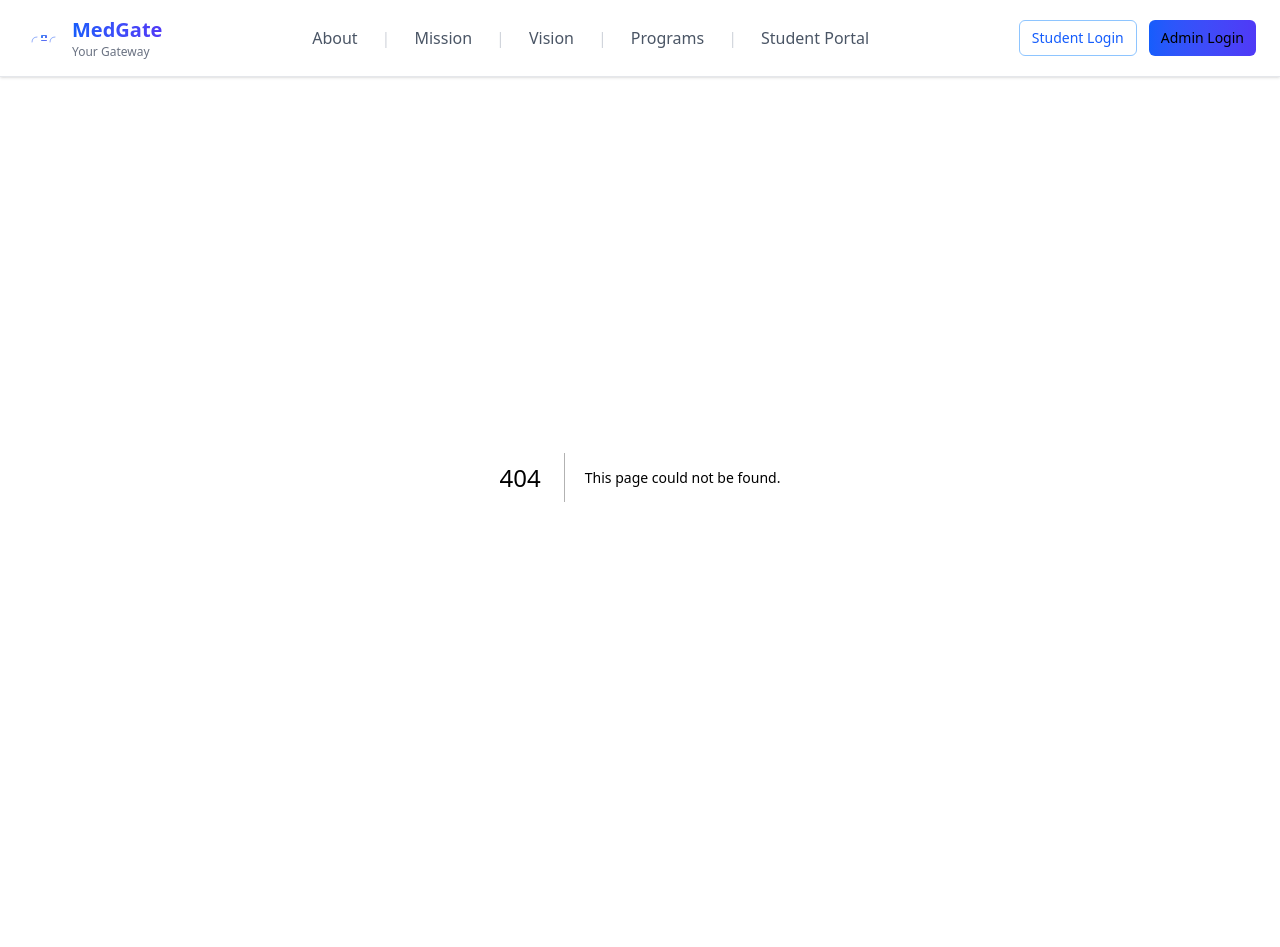
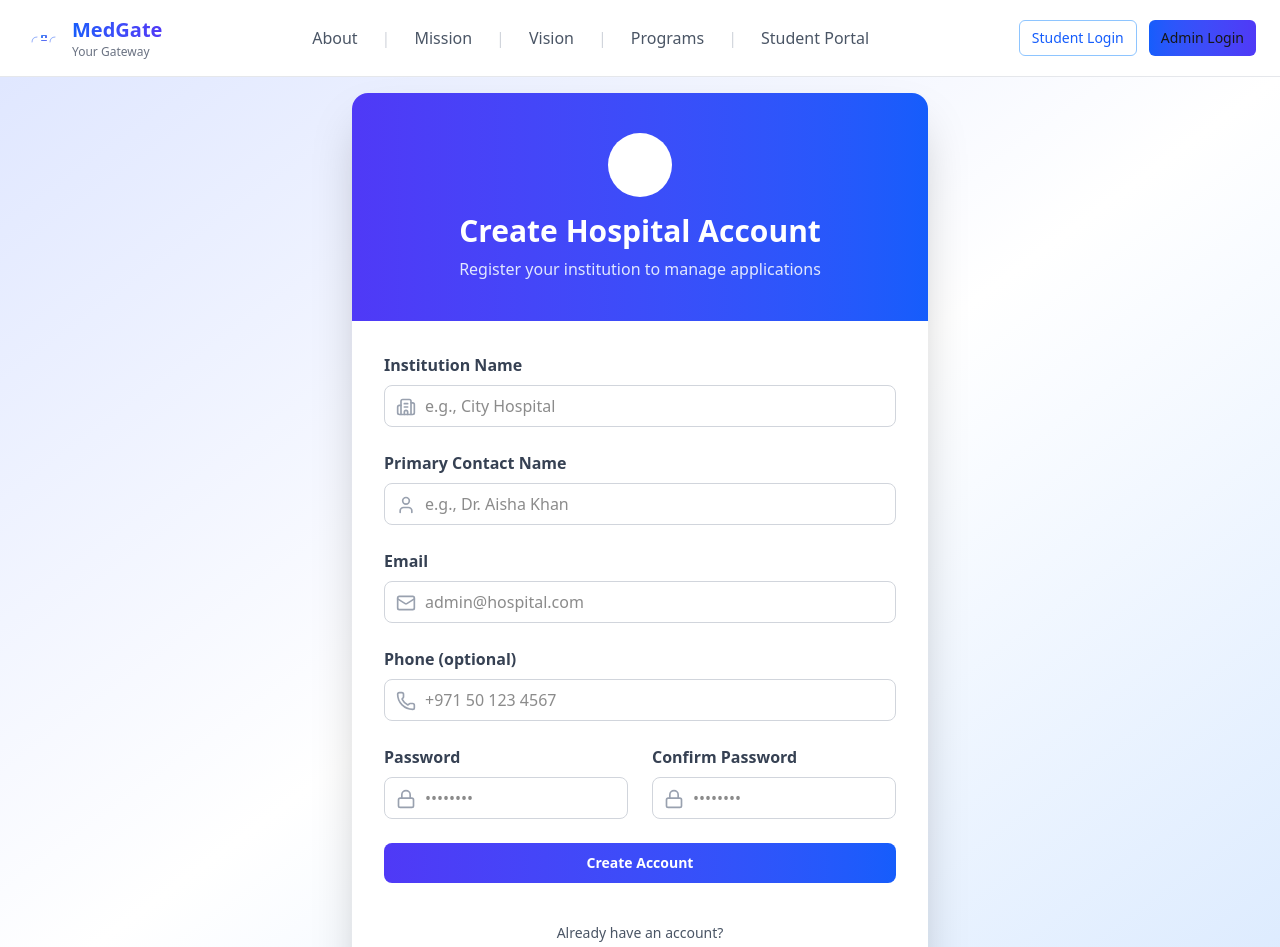
Before and after one commit to s1business84-hub/medgatefinal, a Next.js app in the folder medgate/: page /hospital/create-account in a window 1280 px wide. Before the commit this address had no page. Shown: the top 947 px of the page. Before the commit the page ends 877 px from the top, so only its background shows below. Built offline with nearby package versions, Linux system fonts and the light colour scheme.

Commit message:
Header: rename to Hospital Login; Add Hospital Create Account page; Update CTA link

```diff
--- a/medgate/app/hospital-login/page.tsx
+++ b/medgate/app/hospital-login/page.tsx
@@ -104,7 +104,7 @@ export default function HospitalLogin() {
           {/* Footer */}
           <div className="px-8 py-6 bg-gray-50 border-t border-gray-200 text-center space-y-3">
             <Button asChild variant="outline" className="w-full flex items-center justify-center gap-2">
-              <Link href="/login?role=hospital">
+              <Link href="/hospital/create-account">
                 <UserPlus className="w-4 h-4" />
                 Create Hospital Account
               </Link>
--- /dev/null
+++ b/medgate/app/hospital/create-account/page.tsx
@@ -0,0 +1,189 @@
+"use client";
+
+import { useState } from "react";
+import Link from "next/link";
+import { Button } from "@/components/ui/button";
+import { Building2, Mail, Lock, Phone, User, CheckCircle2 } from "lucide-react";
+
+export default function HospitalCreateAccount() {
+  const [form, setForm] = useState({
+    institutionName: "",
+    contactName: "",
+    email: "",
+    phone: "",
+    password: "",
+    confirmPassword: "",
+  });
+  const [error, setError] = useState("");
+  const [success, setSuccess] = useState("");
+  const [loading, setLoading] = useState(false);
+
+  const update = (key: string) => (e: React.ChangeEvent<HTMLInputElement>) =>
+    setForm((f) => ({ ...f, [key]: e.target.value }));
+
+  const handleSubmit = (e: React.FormEvent) => {
+    e.preventDefault();
+    setError("");
+    setSuccess("");
+
+    if (!form.institutionName || !form.contactName || !form.email || !form.password || !form.confirmPassword) {
+      setError("Please complete all required fields.");
+      return;
+    }
+    if (form.password.length < 6) {
+      setError("Password must be at least 6 characters.");
+      return;
+    }
+    if (form.password !== form.confirmPassword) {
+      setError("Passwords do not match.");
+      return;
+    }
+
+    setLoading(true);
+
+    // Placeholder: simulate account creation
+    setTimeout(() => {
+      setLoading(false);
+      setSuccess("Account created successfully. You can now sign in.");
+    }, 800);
+  };
+
+  return (
+    <div className="min-h-screen bg-linear-to-br from-indigo-100 via-white to-blue-100 flex items-center justify-center p-4">
+      <div className="w-full max-w-xl">
+        <div className="bg-white rounded-2xl shadow-2xl overflow-hidden">
+          {/* Header */}
+          <div className="bg-linear-to-r from-indigo-600 to-blue-600 px-6 py-10 text-center">
+            <div className="flex justify-center mb-4">
+              <div className="bg-white bg-opacity-20 p-4 rounded-full">
+                <Building2 className="w-8 h-8 text-white" />
+              </div>
+            </div>
+            <h1 className="text-3xl font-bold text-white mb-2">Create Hospital Account</h1>
+            <p className="text-indigo-100">Register your institution to manage applications</p>
+          </div>
+
+          {/* Content */}
+          <form onSubmit={handleSubmit} className="p-8 space-y-6">
+            {error && (
+              <div className="p-4 bg-red-50 border border-red-200 rounded-lg">
+                <p className="text-red-600 font-medium">{error}</p>
+              </div>
+            )}
+            {success && (
+              <div className="p-4 bg-green-50 border border-green-200 rounded-lg flex items-center gap-2">
+                <CheckCircle2 className="w-5 h-5 text-green-600" />
+                <p className="text-green-700 font-medium">{success}</p>
+              </div>
+            )}
+
+            <div>
+              <label className="block text-gray-700 font-semibold mb-2">Institution Name</label>
+              <div className="relative">
+                <Building2 className="absolute left-3 top-3 w-5 h-5 text-gray-400" />
+                <input
+                  type="text"
+                  value={form.institutionName}
+                  onChange={update("institutionName")}
+                  required
+                  className="w-full pl-10 pr-4 py-2 border border-gray-300 rounded-lg focus:outline-none focus:ring-2 focus:ring-indigo-500 focus:border-transparent"
+                  placeholder="e.g., City Hospital"
+                />
+              </div>
+            </div>
+
+            <div>
+              <label className="block text-gray-700 font-semibold mb-2">Primary Contact Name</label>
+              <div className="relative">
+                <User className="absolute left-3 top-3 w-5 h-5 text-gray-400" />
+                <input
+                  type="text"
+                  value={form.contactName}
+                  onChange={update("contactName")}
+                  required
+                  className="w-full pl-10 pr-4 py-2 border border-gray-300 rounded-lg focus:outline-none focus:ring-2 focus:ring-indigo-500 focus:border-transparent"
+                  placeholder="e.g., Dr. Aisha Khan"
+                />
+              </div>
+            </div>
+
+            <div>
+              <label className="block text-gray-700 font-semibold mb-2">Email</label>
+              <div className="relative">
+                <Mail className="absolute left-3 top-3 w-5 h-5 text-gray-400" />
+                <input
+                  type="email"
+                  value={form.email}
+                  onChange={update("email")}
+                  required
+                  className="w-full pl-10 pr-4 py-2 border border-gray-300 rounded-lg focus:outline-none focus:ring-2 focus:ring-indigo-500 focus:border-transparent"
+                  placeholder="admin@hospital.com"
+                />
+              </div>
+            </div>
+
+            <div>
+              <label className="block text-gray-700 font-semibold mb-2">Phone (optional)</label>
+              <div className="relative">
+                <Phone className="absolute left-3 top-3 w-5 h-5 text-gray-400" />
+                <input
+                  type="tel"
+                  value={form.phone}
+                  onChange={update("phone")}
+                  className="w-full pl-10 pr-4 py-2 border border-gray-300 rounded-lg focus:outline-none focus:ring-2 focus:ring-indigo-500 focus:border-transparent"
+                  placeholder="+971 50 123 4567"
+                />
+              </div>
+            </div>
+
+            <div className="grid grid-cols-1 md:grid-cols-2 gap-6">
+              <div>
+                <label className="block text-gray-700 font-semibold mb-2">Password</label>
+                <div className="relative">
+                  <Lock className="absolute left-3 top-3 w-5 h-5 text-gray-400" />
+                  <input
+                    type="password"
+                    value={form.password}
+                    onChange={update("password")}
+                    required
+                    className="w-full pl-10 pr-4 py-2 border border-gray-300 rounded-lg focus:outline-none focus:ring-2 focus:ring-indigo-500 focus:border-transparent"
+                    placeholder="••••••••"
+                  />
+                </div>
+              </div>
+              <div>
+                <label className="block text-gray-700 font-semibold mb-2">Confirm Password</label>
+                <div className="relative">
+                  <Lock className="absolute left-3 top-3 w-5 h-5 text-gray-400" />
+                  <input
+                    type="password"
+                    value={form.confirmPassword}
+                    onChange={update("confirmPassword")}
+                    required
+                    className="w-full pl-10 pr-4 py-2 border border-gray-300 rounded-lg focus:outline-none focus:ring-2 focus:ring-indigo-500 focus:border-transparent"
+                    placeholder="••••••••"
+                  />
+                </div>
+              </div>
+            </div>
+
+            <Button
+              type="submit"
+              disabled={loading}
+              className="w-full bg-linear-to-r from-indigo-600 to-blue-600 text-white font-bold py-2 rounded-lg hover:from-indigo-700 hover:to-blue-700 transition-all transform hover:scale-105 disabled:opacity-50 disabled:cursor-not-allowed"
+            >
+              {loading ? "Creating account..." : "Create Account"}
+            </Button>
+
+            <div className="text-center">
+              <p className="text-gray-600 text-sm mt-4">Already have an account?</p>
+              <Link href="/hospital-login" className="text-indigo-600 hover:text-indigo-700 font-semibold">
+                Hospital Login
+              </Link>
+            </div>
+          </form>
+        </div>
+      </div>
+    </div>
+  );
+}
--- a/medgate/components/app-shell.tsx
+++ b/medgate/components/app-shell.tsx
@@ -39,8 +39,8 @@ const navigation = [
     icon: Building2,
   },
   {
-    name: "Admin",
-    href: "/admin",
+    name: "Hospital Login",
+    href: "/hospital-login",
     icon: Settings,
   },
 ]
```
